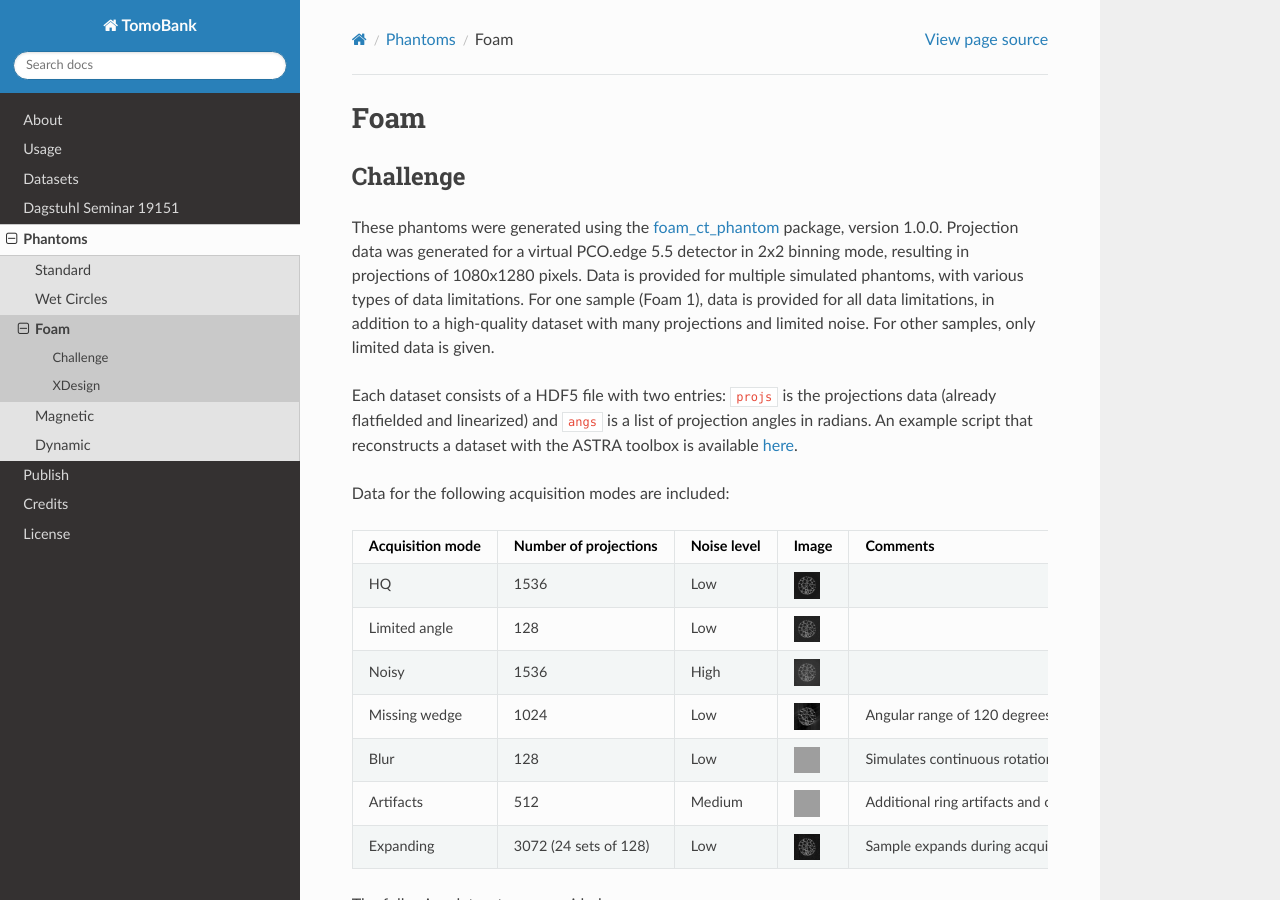
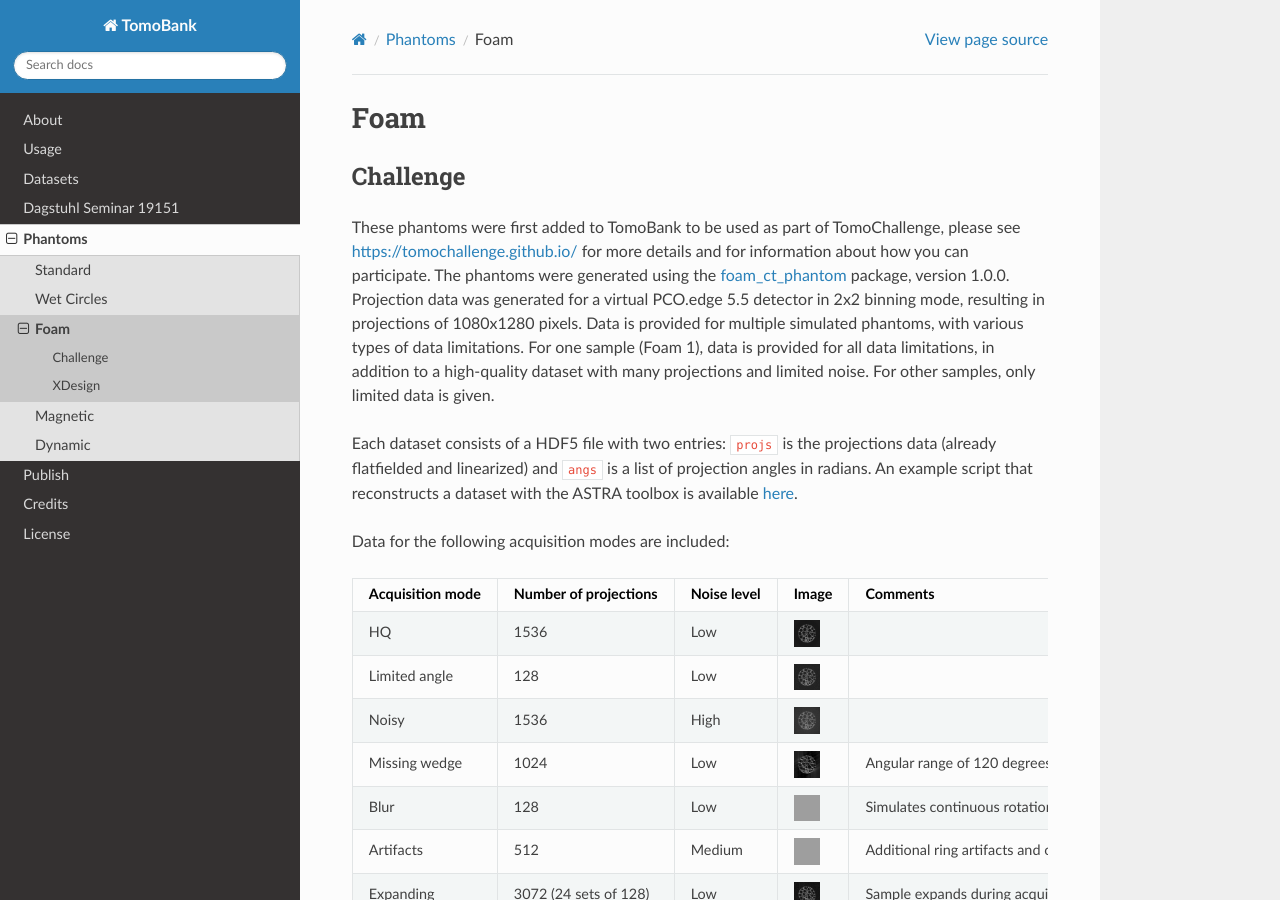
Before and after one commit to tomography/tomobank, a Sphinx documentation site: the page built from docs/source/phantom/docs.phantom.foams.rst, in a window 1280 px wide and 900 px high. Built offline with Sphinx 7.4.7 and the Read the Docs theme 2.0.0, drawn with Linux system fonts in a browser that asks for light colours; grey boxes are pictures that could not be loaded.

Commit message:
Add tomochallenge link to datasets

```diff
--- a/docs/source/data/docs.data.dynamic.rst
+++ b/docs/source/data/docs.data.dynamic.rst
@@ -233,6 +233,8 @@ Reconstruction by the method with suppressing motion artifacts :cite:`Nikitin:20
 Fuel cell data
 ~~~~~~~~~~~~~~
 
+This data was first provided to TomoBank to be used as part of TomoChallenge, please see
+https://tomochallenge.github.io/ for more details and for information about how you can participate.
 Sub-second X-ray tomographic microscopy was exploited to investigate liquid water dynamics in a fuel cell during operation.
 During the experiment, the cell was rotated continuously around the tomographic axis and three tomographic datasets, each
 consisting of 60 consecutive scans, were acquired. Each of the three datasets (60 scans) was acquired within 6 seconds,
--- a/docs/source/phantom/docs.phantom.foams.rst
+++ b/docs/source/phantom/docs.phantom.foams.rst
@@ -48,7 +48,9 @@ Challenge
 .. _phan_00028: https://app.globus.org/file-manager?destination_id=e133a81a-6d04-11e5-ba46-22000b92c6ec&destination_path=%2Ftomobank%2Fphantom_00028%2F
 
 
-These phantoms were generated using the `foam_ct_phantom <https://github.com/dmpelt/foam_ct_phantom>`_
+These phantoms were first added to TomoBank to be used as part of TomoChallenge, please see
+https://tomochallenge.github.io/ for more details and for information about how you can participate.
+The phantoms were generated using the `foam_ct_phantom <https://github.com/dmpelt/foam_ct_phantom>`_
 package, version 1.0.0. Projection data was generated for a virtual PCO.edge 5.5 detector in 2x2 binning mode,
 resulting in projections of 1080x1280 pixels. Data is provided for multiple simulated phantoms, with various
 types of data limitations. For one sample (Foam 1), data is provided for all data limitations, in addition to
```
